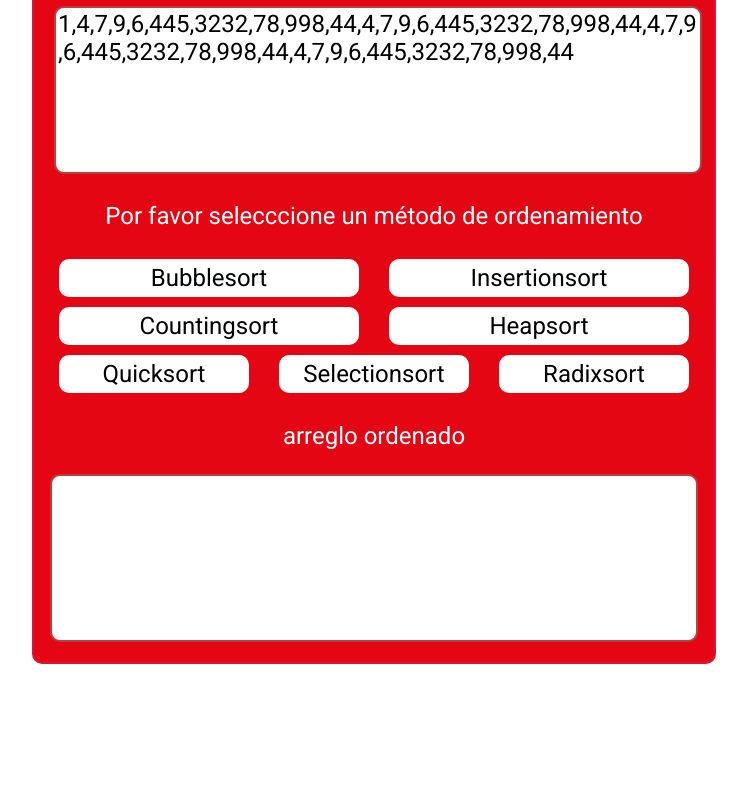
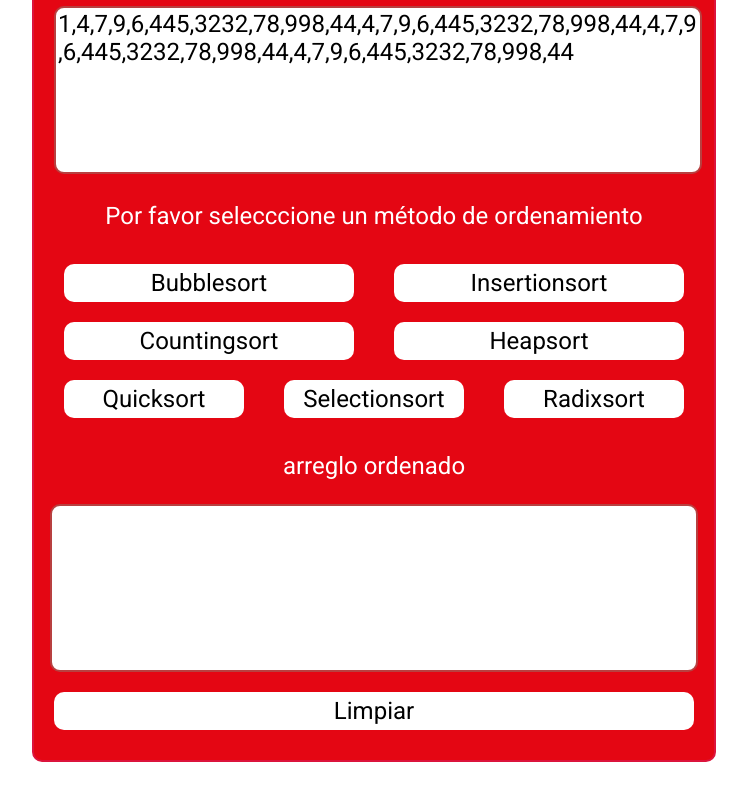
Before and after one commit to andres-saa/Test-jest, a plain HTML site: page index.html in a window 1280 px wide. Shown: the part 420-1220 px from the top of the page, without its empty margins (266-1013 px from the left). Drawn offline with Linux system fonts and the light colour scheme.

Commit message:
boton de limpiar

```diff
--- a/index.html
+++ b/index.html
@@ -54,6 +54,7 @@
         <p>arreglo ordenado</p>
 
         <textarea id="arregloOrdenado" readonly="readonly"> </textarea>
+        <button  id="limpiar">Limpiar</button>
 
     </div>
 
@@ -65,7 +66,7 @@
 
     </div>
 
-    <script  src="main.js"></script>
+    <script  src="main.js"> </script>
 
 
 </body>
--- a/main.js
+++ b/main.js
@@ -2,7 +2,7 @@
 
 const unorder = document.getElementById('arreglo')
 const order = document.getElementById('arregloOrdenado')
-
+const btn_limpiar=document.getElementById('limpiar')
 const arreglo = [ 1,4,7,9,6,445,3232,78,998,44,4,7,9,6,445,3232,78,998,44,4,7,9,6,445,3232,78,998,44,4,7,9,6,445,3232,78,998,44]
 let arregloOrdenado = []
 const btn_bubbleSort=document.getElementById('bubble')
@@ -20,6 +20,7 @@ unorder.innerHTML=arreglo
 
 //funciones de ordenamiento
 
+btn_limpiar.addEventListener('click',()=>{order.innerHTML=''},false)
 btn_bubbleSort.addEventListener('click',()=> { order.innerHTML=bubbleSort( arreglo ); } , false )
 btn_insertionSort.addEventListener('click',()=>{ order.innerHTML=insertionSort(arreglo); },false)
 btn_countingsort.addEventListener('click',()=>{ order.innerHTML=countingSort(arreglo,0,5000);},false)
--- a/style.css
+++ b/style.css
@@ -41,7 +41,7 @@ button{
     width: 100%;
     background-color: rgb(255, 255, 255);
     color: rgb(0, 0, 0);
-    margin: 5px;
+    margin: 10px;
     border-radius: 10px;
     font-size: 24px;
     padding: 5px 0;
@@ -89,6 +89,6 @@ textarea{
     overflow: unset;
 }
 
-#arregloOrdenado{
-    set-editable:none
+#limpiar{
+    margin-top: 20px;
 }
```
Also changed, not shown: algoritmos/bubbleSort.js (line endings or trailing spaces).
